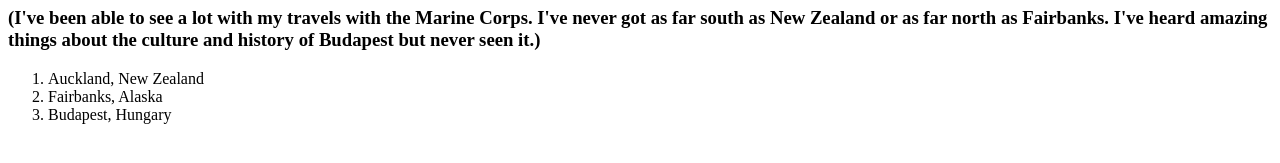
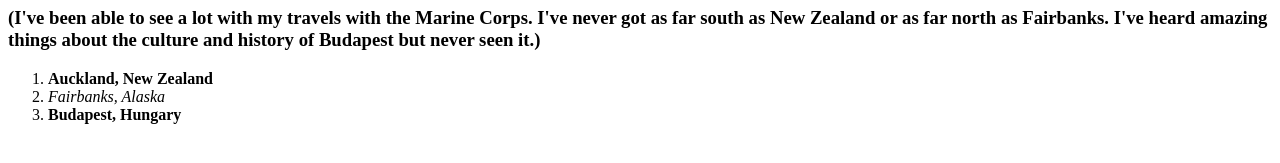
Before and after one commit to musialkc/html-exercise, a plain HTML site: page index.html in a window 1280 px wide. Shown: the part 409-572 px from the top of the page. Drawn offline with Linux system fonts and the light colour scheme.

Commit message:
html-exercise odd strong even emphasized

```diff
--- a/index.html
+++ b/index.html
@@ -23,9 +23,9 @@
     <h1>Top Three Cities I would like to visit:</h1>
     <h3>(I've been able to see a lot with my travels with the Marine Corps.  I've never got as far south as New Zealand or as far north as Fairbanks.  I've heard amazing things about the culture and history of Budapest but never seen it.)</h3>
     <ol>
-        <li>Auckland, New Zealand</li>
-        <li>Fairbanks, Alaska</li>
-        <li>Budapest, Hungary</li>
+        <li><strong>Auckland, New Zealand</strong></li>
+        <li><em>Fairbanks, Alaska</em></li>
+        <li><strong>Budapest, Hungary</strong></li>
     </ol>
 </body>
 </html>
```
